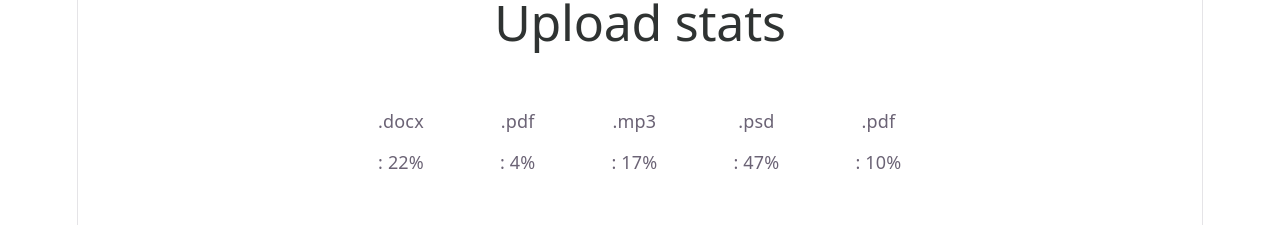
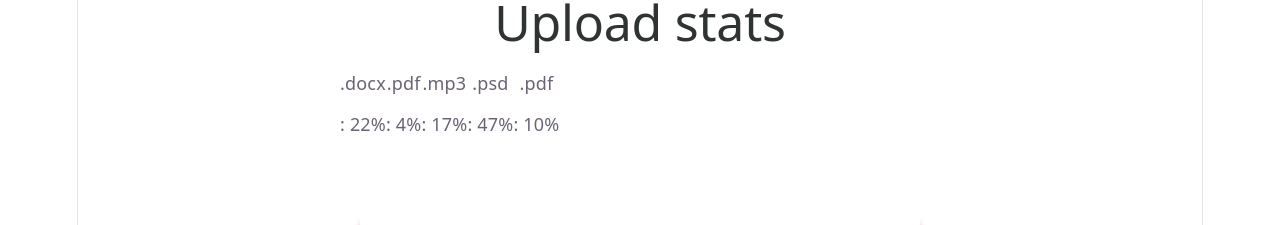
Before and after one commit to Helen0105/goit-react-hw-03-component, a React (Vite) app: page / in a window 1280 px wide. Shown: the part 540-765 px from the top of the page. Built offline with nearby package versions, Linux system fonts and the light colour scheme; grey boxes are pictures that could not be loaded.

Commit message:
last commit

```diff
--- a/src/components/Statistics/Statistics.css
+++ b/src/components/Statistics/Statistics.css
@@ -24,7 +24,7 @@
   flex-direction: column;
   align-items: center;
   justify-content: center;
-  margin: 38px;
+  margin: 38,5px;
 
 }
 
```
